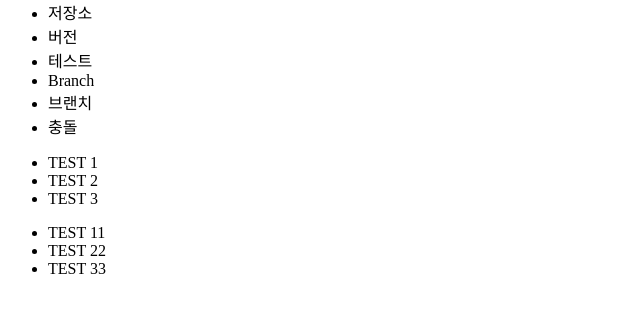
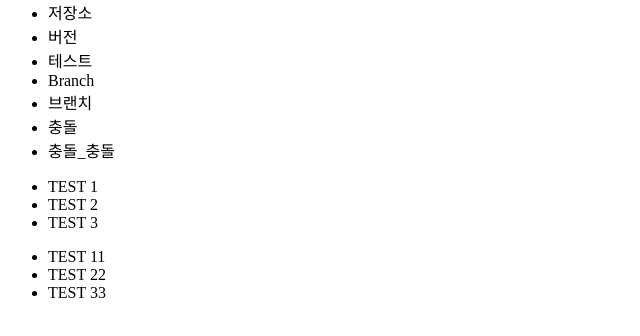
Before and after one commit to Fruitson82/fruitson_git, a plain HTML site: page index.html in a window 1280 px wide. Shown: the part 66-402 px from the top of the page, without its empty margins (0-640 px from the left). Drawn offline with Linux system fonts and the light colour scheme.

Commit message:
충돌 추가

```diff
--- a/index.html
+++ b/index.html
@@ -13,6 +13,7 @@
 			<li>Branch</li>
 			<li>브랜치</li>
 			<li>충돌</li>
+			<li>충돌_충돌</li>
 		</ul>
 		<ul>
 			<li>TEST 1</li>
```
